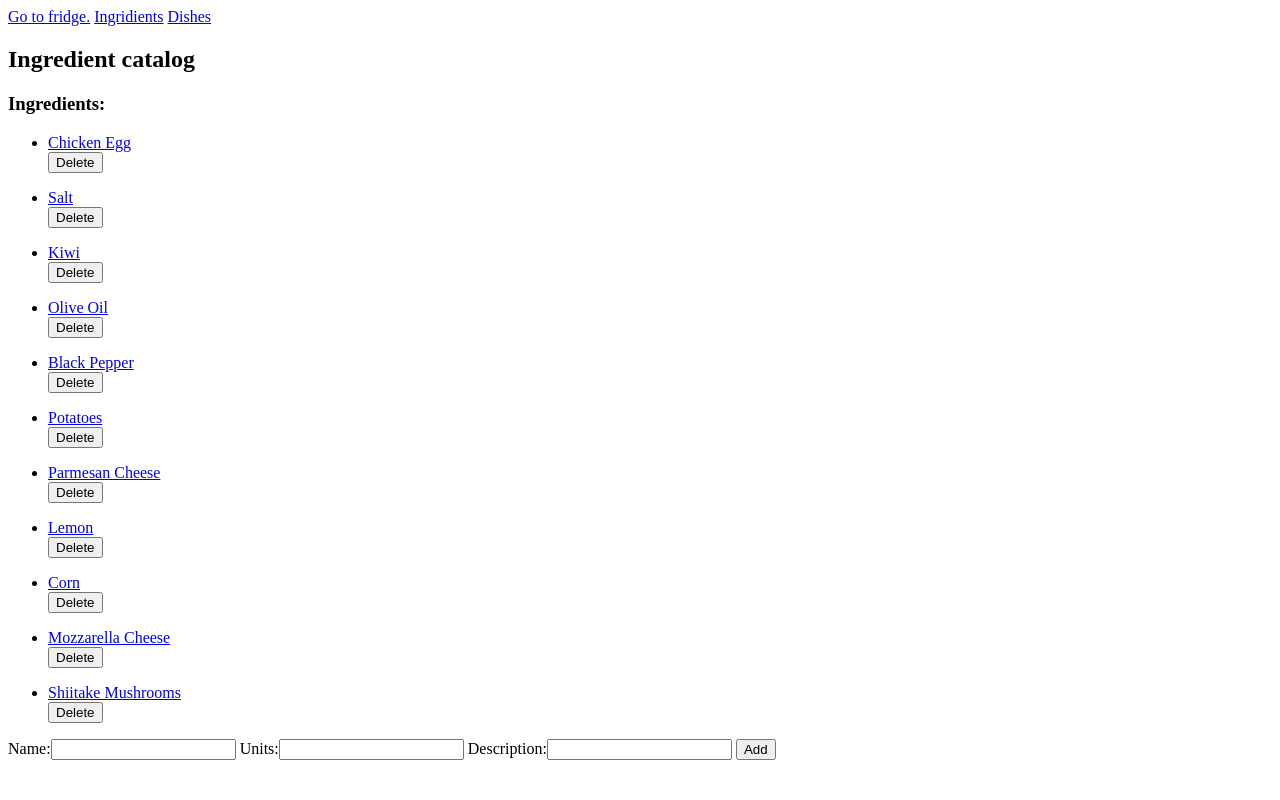
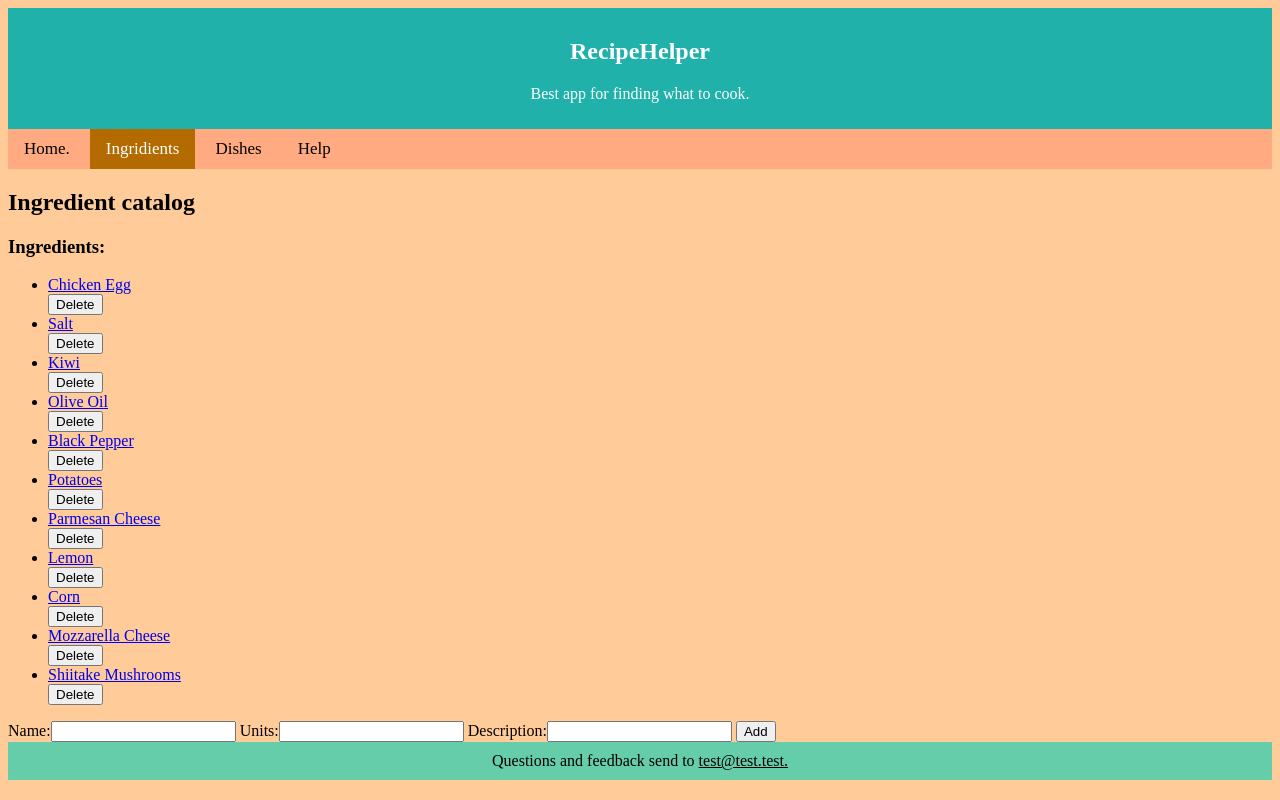
Before and after one commit to Ollleksa/RecipeHelper, a Django app: page /ingredient/ in a window 1280 px wide. Run offline with Django 3.2, Linux system fonts and the light colour scheme; data comes from the database, SQL or seed files in the repository; both versions use the stored data as it was after the commit.

Commit message:
Extend base is so simple

```diff
--- a/static/first.css
+++ b/static/first.css
@@ -4,21 +4,48 @@ body {
 
 header, footer {
     text-align: center;
-    padding: 10px;
+    padding: 10px 0px;
+    width: 100%;
+    margin: 0px;
 }
 
 header {
-  color: white;
-  background-color: lightseagreen;
+    color: white;
+    background-color: lightseagreen;
 }
 
 footer {
-  color: white;
-  background-color: mediumaquamarine;
+    color: black;
+    background-color: mediumaquamarine;
 }
 
 nav {
+    width: 100%;
     background-color: #ffaa80;
+    padding: 10px 0px;
+    overflow: hidden;
+}
+
+nav a {
+    color: black;
+    text-align: center;
+    padding: 14px 16px;
+    text-decoration: none;
+    font-size: 17px;
+}
+
+nav a:hover {
+    background-color: #ffff99;
+    color: black;
+}
+
+nav a.active {
+    background-color: #b36b00;
+    color: white;
+}
+
+span.email {
+    text-decoration: underline;
 }
 
 .wrapper {
--- /dev/null
+++ b/templates/base.html
@@ -0,0 +1,30 @@
+<!DOCTYPE html>
+{% load static %}
+<html>
+<head>
+    <title>{% block title %}RecipeHelper{% endblock %}</title>
+    <link rel="stylesheet" href="{% static 'first.css' %}" type="text/css">
+</head>
+
+<body>
+<header>
+    <h2>RecipeHelper</h2>
+    <p>Best app for finding what to cook.</p>
+</header>
+
+{% block nav %}
+<nav>
+    <a class="active" href="{% url 'index' %}">Home.</a>
+    <a href="{% url 'ing_cat' %}">Ingridients</a>
+    <a href="{% url 'catalog' %}">Dishes</a>
+    <a>Help</a>
+</nav>
+{% endblock %}
+
+{% block content %}{% endblock %}
+
+<footer>
+    Questions and feedback send to <span class="email">test@test.test.</span>
+</footer>
+</body>
+</html>
--- a/templates/ingredient_catalog.html
+++ b/templates/ingredient_catalog.html
@@ -1,11 +1,17 @@
-<html>
-<head>
-    <title>Ingredients</title>
-</head>
-<body>
-<a href="{% url 'index' %}">Go to fridge.</a>
-<a href="{% url 'ing_cat' %}">Ingridients</a>
-<a href="{% url 'catalog' %}">Dishes</a>
+{% extends 'base.html' %}
+
+{% block title %}RecipeHelper - Ingredients{% endblock %}
+
+{% block nav %}
+<nav>
+    <a href="{% url 'index' %}">Home.</a>
+    <a class="active" href="{% url 'ing_cat' %}">Ingridients</a>
+    <a href="{% url 'catalog' %}">Dishes</a>
+    <a>Help</a>
+</nav>
+{% endblock %}
+
+{% block content %}
 <h2>Ingredient catalog</h2>
 <h3>Ingredients:</h3>
 {% if ingredients_list %}
@@ -25,5 +31,4 @@
     {{ form }}
     <input type="submit" value="Add">
 </form>
-</body>
-</html>
+{% endblock %}
```
Also changed, not shown: templates/catalog.html (+15 -11 lines), templates/dish.html (+16 -8 lines), templates/home.html (+9 -24 lines), templates/ingredient.html (+15 -11 lines), db.sqlite3.
